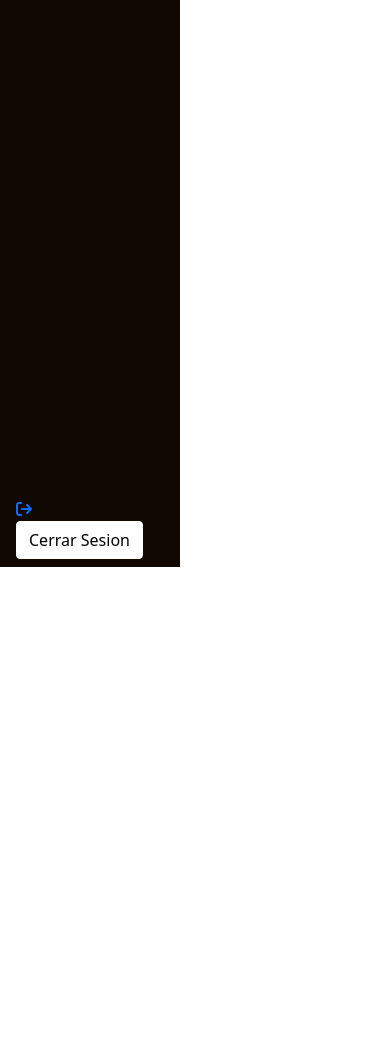
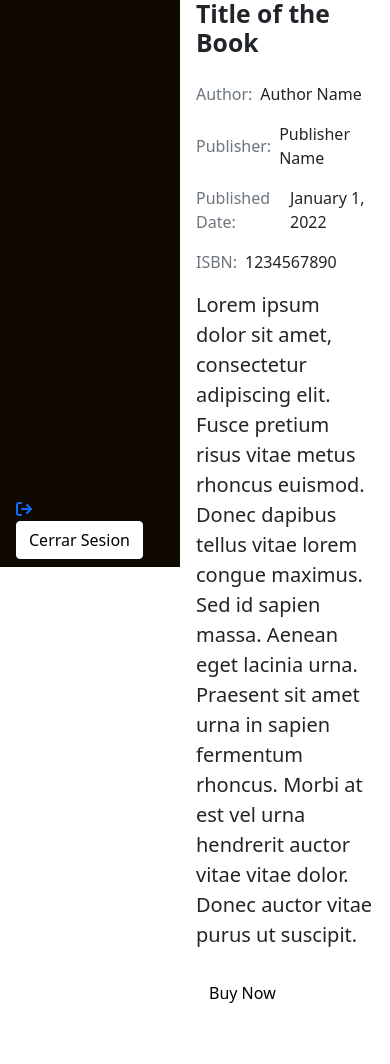
Before and after one commit to Orrv2904/cs50w-project1, a Flask app: template templates/index.html in a window 390 px wide. Shown: the part 277-1341 px from the top of the page. Before the commit the page ends 844 px from the top, so only its background shows below. Run offline with Flask 3, Linux system fonts and the light colour scheme; the template is opened without the code that fills it, so the values that code supplies are empty; some libraries are stand-ins or nearby versions.

Commit message:
Agregando plantilla de books :construction:

```diff
--- a/templates/index.html
+++ b/templates/index.html
@@ -65,6 +65,44 @@
         <h3 class="bienvenido">Bienvenido, {{ user_name }}</h3>
       {% endif %}
 
+      <!-- Buscador -->
+      <form class="d-flex">
+        <input class="form-control me-2" type="search" placeholder="Buscar" aria-label="Buscar" required>
+        <button class="btn btn-outline-dark" type="submit">Buscar</button>
+      </form>
+
+      <!-- resultado -->
+      <div class="container my-5">
+        <div class="row">
+          <div class="col-md-3">
+            <img src="book_cover.jpg" alt="Book Cover" class="img-fluid">
+          </div>
+          <div class="col-md-9">
+            <h2 class="fw-bold mb-4">Title of the Book</h2>
+            <div class="d-flex align-items-center mb-3">
+              <span class="text-muted me-2">Author:</span>
+              <span>Author Name</span>
+            </div>
+            <div class="d-flex align-items-center mb-3">
+              <span class="text-muted me-2">Publisher:</span>
+              <span>Publisher Name</span>
+            </div>
+            <div class="d-flex align-items-center mb-3">
+              <span class="text-muted me-2">Published Date:</span>
+              <span>January 1, 2022</span>
+            </div>
+            <div class="d-flex align-items-center mb-3">
+              <span class="text-muted me-2">ISBN:</span>
+              <span>1234567890</span>
+            </div>
+            <p class="lead mb-4">Lorem ipsum dolor sit amet, consectetur adipiscing elit. Fusce pretium risus vitae metus rhoncus euismod. Donec dapibus tellus vitae lorem congue maximus. Sed id sapien massa. Aenean eget lacinia urna. Praesent sit amet urna in sapien fermentum rhoncus. Morbi at est vel urna hendrerit auctor vitae vitae dolor. Donec auctor vitae purus ut suscipit.</p>
+            <a href="#" class="btn btn-primary">Buy Now</a>
+          </div>
+        </div>
+      </div>
+
+
+
     </div>
 
     <!-- bootstrap js -->
```
Also changed, not shown: 3 other files.
